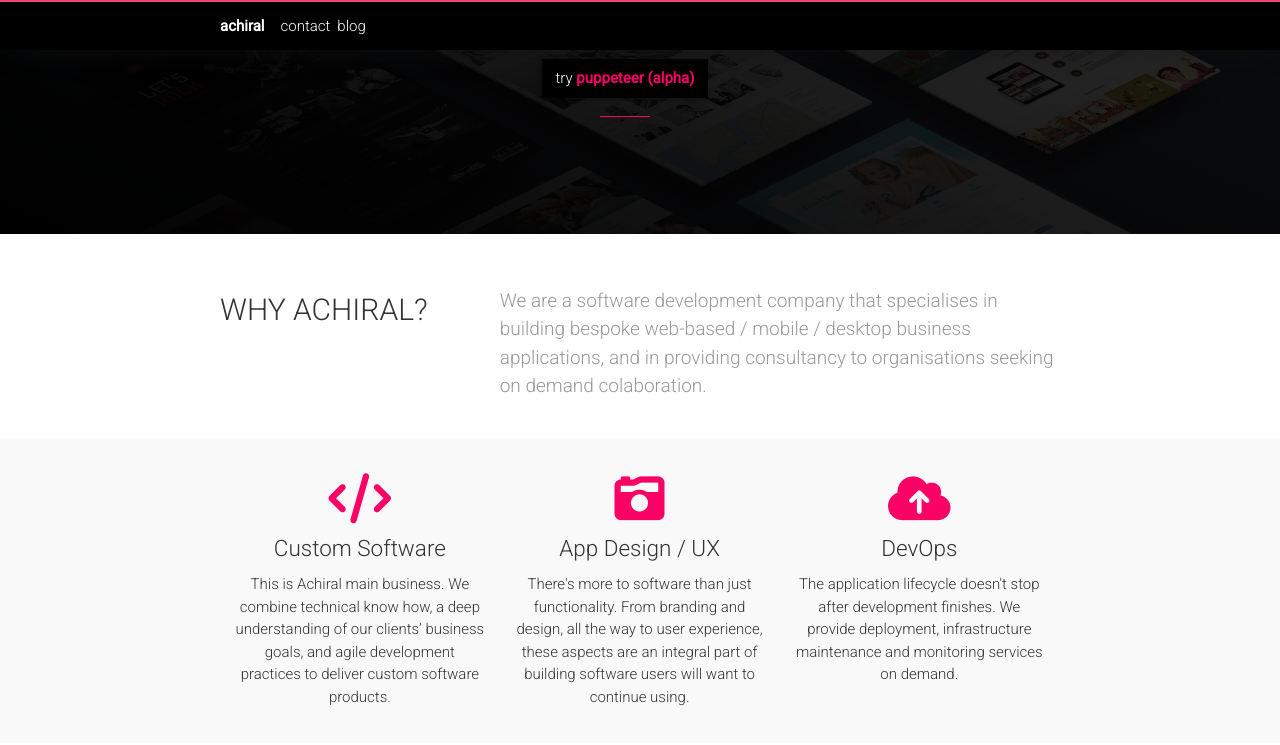
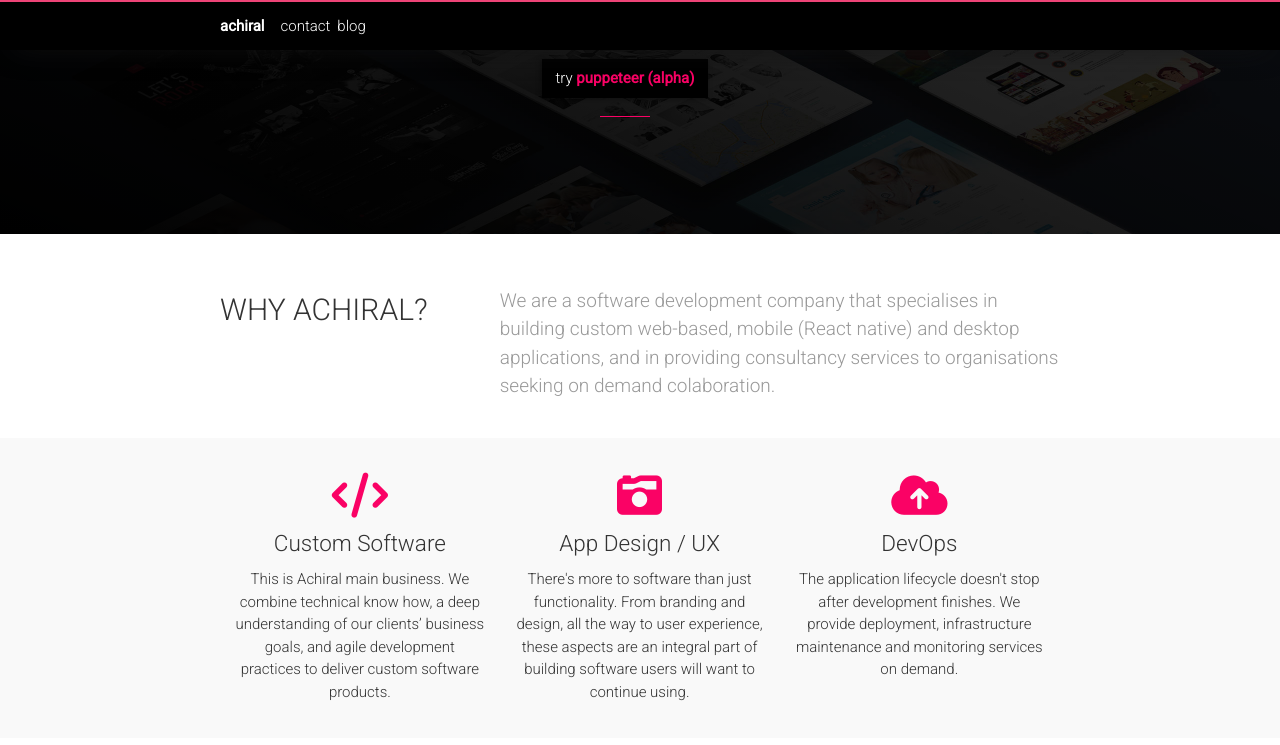
Before and after one commit to toaderflorin/eksia, a Jekyll site: the page built from index.md, in a window 1280 px wide and 1400 px high, scrolled down 308 px, cut to the strip 0-764 px from the top of the window. Shown: the top 745 px of the strip. Built offline with Jekyll 4.4.1, drawn with Linux system fonts in a browser that asks for light colours; nearby versions of some CDN libraries.

Commit message:
Finished design.

```diff
--- a/_layouts/home.html
+++ b/_layouts/home.html
@@ -3,8 +3,8 @@
 ---
 {% include splash.html %}
 
-<main class="page-content " aria-label="Content " style="margin-top:0; z-index: 1000; ">
-  <div class="wrapper ">
+<main class="page-content" aria-label="Content" style="margin-top:0; z-index: 1000;">
+  <div class="wrapper">
     <br>
     <div class="container">
       <div class="col4">
@@ -13,31 +13,30 @@
         </h1>
       </div>
       <div class="col8">
-        <p style="font-size: 19px; color: #999;">
-          We are a software development company that specialises in building bespoke web-based / mobile / desktop business applications,
-          and in providing consultancy to organisations seeking on demand colaboration.
+        <p id="descr">
+          We are a software development company that specialises in building custom web-based, mobile (React native) and desktop applications,
+          and in providing consultancy services to organisations seeking on demand colaboration.
         </p>
       </div>
     </div>
     <br>
   </div>
-
   <div class="wide">
     <div class="wide-inner">
-      <div class="col4" style="text-align: center; padding: 15px;">
-        <i class="fa fa-code" style="font-size: 50px; color: #fa0265" aria-hidden="true"></i>
+      <div class="col4 wide-item">
+        <i class="fa fa-code fa-3x icon" aria-hidden="true"></i>
         <h2>Custom Software</h2>
         This is Achiral main business. We combine technical know how, a deep understanding of our clients’ business goals,
         and agile development practices to deliver custom software products.
       </div>
-      <div class="col4" style="text-align: center; padding: 15px;">
-        <i class="fa fa-camera-retro" style="font-size: 50px; color: #fa0265" aria-hidden="true"></i>
+      <div class="col4 wide-item">
+        <i class="fa fa-camera-retro fa-3x icon" aria-hidden="true"></i>
         <h2>App Design / UX</h2>
         There's more to software than just functionality. From branding and design, all the way to user experience,
         these aspects are an integral part of building software users will want to continue using.
       </div>
-      <div class="col4" style="text-align: center; padding: 15px;">
-        <i class="fa fa-cloud-upload" style="font-size: 50px; color: #fa0265" aria-hidden="true"></i>
+      <div class="col4 wide-item">
+        <i class="fa fa-cloud-upload fa-3x icon" aria-hidden="true"></i>
         <h2>DevOps</h2>
         The application lifecycle doesn't stop after development finishes. We provide  deployment, infrastructure maintenance and
         monitoring services on demand.
@@ -48,24 +47,24 @@
     <div>
       <div id="contact" class="container">
         <div class="col6">
-      <iframe width="400" height="400" frameborder="0" style="border:0" src="https://www.google.com/maps/embed/v1/place?q=Intrarea%20Doinei%205%2C%20Timi%C8%99oara%2C%20Timi%C8%99%20County%2C%20Romania&key=AIzaSyDNdyxwwLEwMGgdAhjCbndo1y6YfvVjxgA" allowfullscreen></iframe>
+          <iframe width="400" height="400" frameborder="0" style="border:0"
+            src="https://www.google.com/maps/embed/v1/place?q=Intrarea%20Doinei%205%2C%20Timi%C8%99oara%2C%20Timi%C8%99%20County%2C%20Romania&key=AIzaSyDNdyxwwLEwMGgdAhjCbndo1y6YfvVjxgA" allowfullscreen>
+          </iframe>
         </div>
-
-    <div class="col6" style="padding-left: 10px;">
+        <div class="col6" id="contact">
           <h1>Address</h1>
           <p>
-        Intrarea Doinei 5 <br/>
-        Timisoara 320078 <br/>
+            Intrarea Doinei 5 <br>
+            Timisoara 320078 <br>
             Romania
           </p>
           <h1>Contact</h1>
           <p>
-        office@achiral.io <br/>
-        +40 732 591 103 <br/>
+            office@achiral.io <br>
+            +40 732 591 103 <br>
           </p>
         </div>
       </div>
-
     </div>
   </div>
 </main>
--- a/_sass/minima/_layout.scss
+++ b/_sass/minima/_layout.scss
@@ -63,6 +63,19 @@
   box-shadow: -1px 1px 5px rgba(0, 0, 0, 0.4);
 }
 
+.icon {
+  color: #fa0265;
+  font-size: 50px;
+}
+
+#descr {
+  font-size: 19px; color: #999;
+}
+
+#contact {
+  padding-left: 10px;
+}
+
 .wide {
   width: 100%;
   background-color: #f9f9f9;
@@ -78,6 +91,10 @@
 
 .wide h2 {
   margin: 8px 0;
+}
+
+.wide-item {
+  text-align: center; padding: 15px;
 }
 
 .flex-h {
```
Also changed, not shown: 3 other files. Lines whose indentation alone changed are shown as unchanged.
